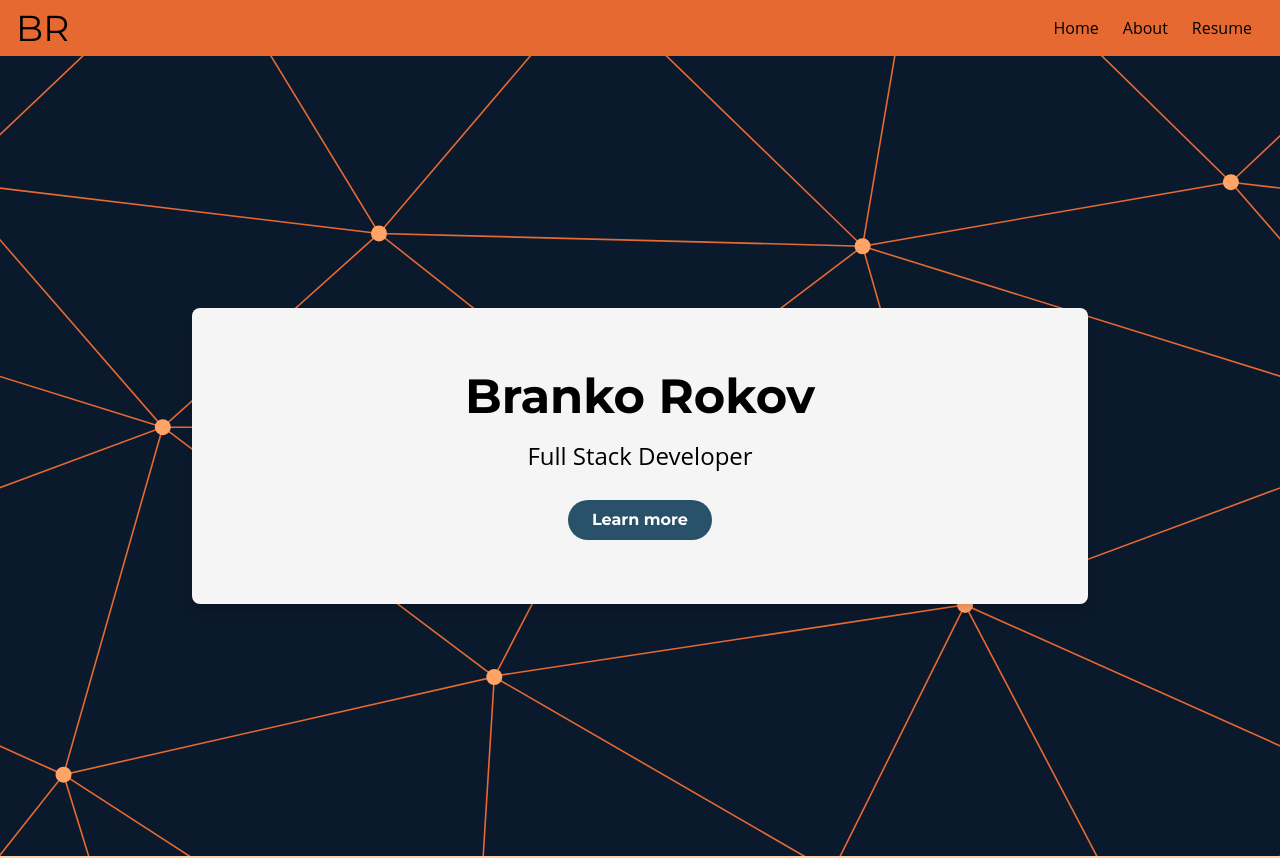
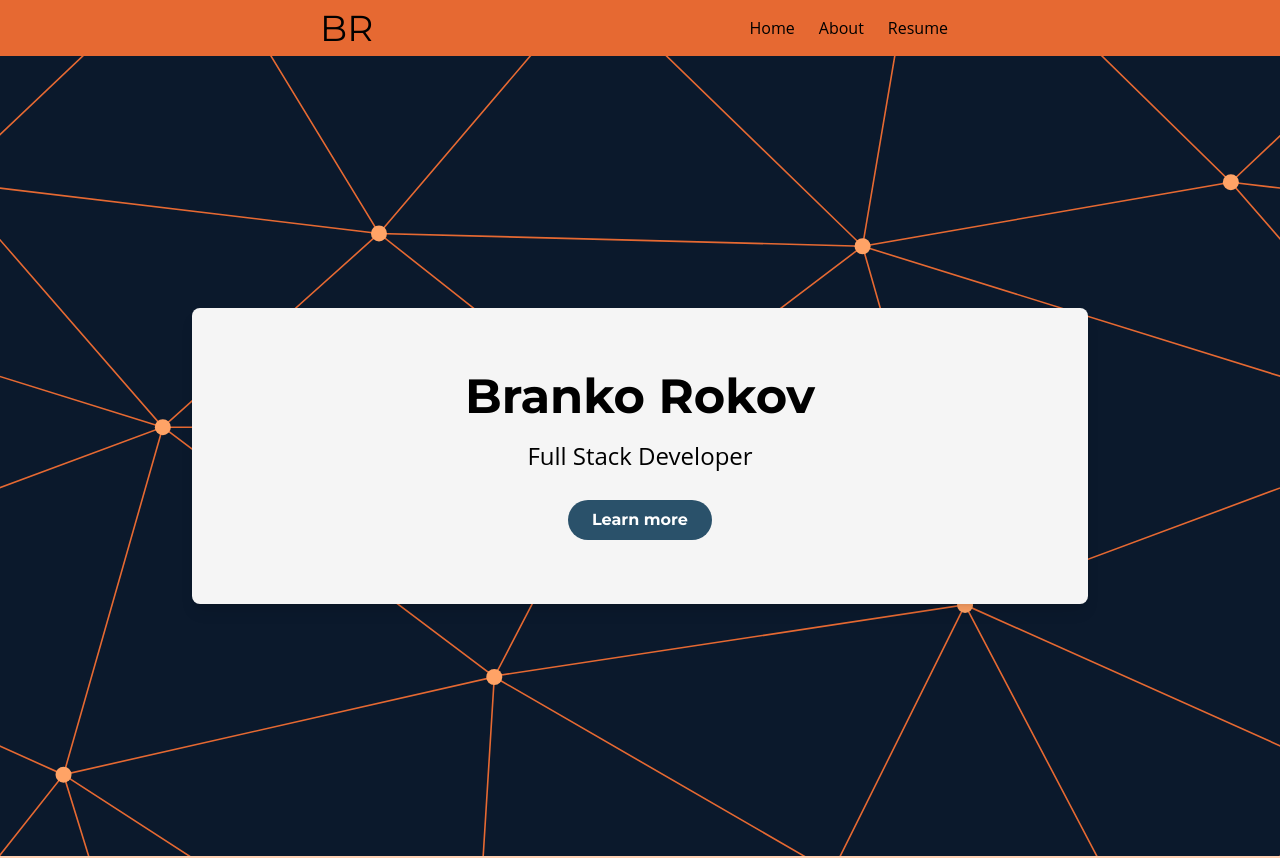
Before and after one commit to brankorokov/personal-site, a React (Vite) app: page / in a window 1280 px wide. Shown: the top 858 px of the page. Built offline with nearby package versions, Linux system fonts and the light colour scheme; a web font is replaced by a local one.

Commit message:
Fixing nav bar on large screens

```diff
--- a/src/Components/Navbar.jsx
+++ b/src/Components/Navbar.jsx
@@ -16,7 +16,7 @@ export default function Navbar() {
 
   return (
     <div className="sticky top-0 z-50">
-      <div className="bg-customOrange h-14 mx-auto flex items-center justify-between px-4">
+      <div className="bg-customOrange h-14 mx-auto flex items-center justify-between px-4 lg:px-80">
         <div className="flex items-center">
           <a href="#home" className="text-4xl font-montserrat">
             BR
```
